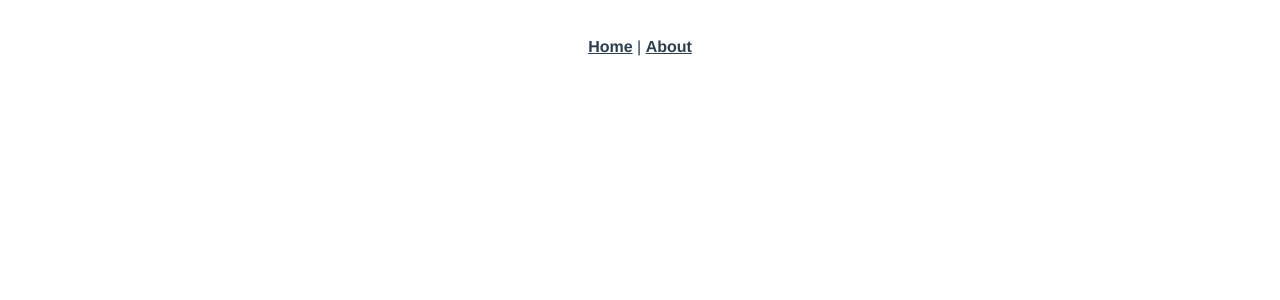
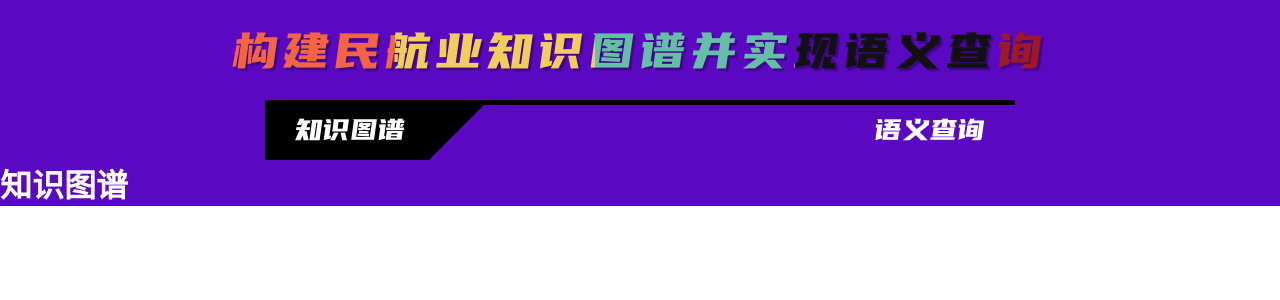
Before and after one commit to QGDM2018/klmap, a Vue app: page /map#/search in a window 1280 px wide. Before the commit this address led to /map#/map. Shown: the top 300 px of the page. Built offline with nearby package versions, Linux system fonts and the light colour scheme.

Commit message:
7,28搭建导航栏

```diff
--- a/src/App.vue
+++ b/src/App.vue
@@ -1,32 +1,201 @@
+<style lang="scss">
+@font-face {
+  font-family: "title";
+  src: url("./assets/title.ttf");
+}
+* {
+  padding: 0;
+  margin: 0;
+}
+#app {
+  padding: 0;
+  margin: 0;
+  width: 100vw;
+  min-width: 1080px;
+  color: #fff;
+  background-color: #5b08c3;
+  overflow-x: hidden;
+  .top {
+    text-align: center;
+    font-family: "title";
+    .title {
+      display: flex;
+      justify-content: center;
+      letter-spacing: 0.1em;
+      svg {
+        height: 2em;
+        width: 20em;
+        font-size: 50px;
+      }
+      .text-line {
+        letter-spacing: 0.1em;
+      }
+      .anim-shape {
+        transform: translate(0, 0);
+        animation: moving-panel 1s ease-in-out infinite alternate;
+      }
+      .shadow {
+        transform: translate(0.05em, 0.05em);
+      }
+      .anim-shape--shadow {
+        fill: #000;
+        fill-opacity: 0.3;
+      }
+    }
+    .nav {
+      position: relative;
+      margin: 0 auto;
+      width: 25em;
+      height: 2em;
+      font-size: 30px;
+      line-height: 2em;
+      overflow: hidden;
+      .con {
+        display: flex;
+        justify-content: space-between;
+        position: absolute;
+        top: 0;
+        left: 0;
+        z-index: 1;
+        height: 100%;
+        width: 100%;
+        .left,
+        .right {
+          cursor: pointer;
+          padding: 0 1em;
+        }
+      }
+      .bg {
+        position: relative;
+        height: 2em;
+        width: 6em;
+        background: #000;
+        transition: transform 0.3s;
+        .leftline,
+        .rightline {
+          position: absolute;
+          height: 5px;
+          background: #000;
+        }
+      }
+      .bg::before {
+        content: "";
+        position: absolute;
+        top: 0;
+        left: -1.97em;
+        border-width: 2em 2em 0 0;
+        border-style: solid;
+        border-color: transparent #000;
+      }
+      .bg:after {
+        content: "";
+        position: absolute;
+        top: 0;
+        right: -1.97em;
+        border-width: 0 0 2em 2em;
+        border-style: solid;
+        border-color: transparent #000;
+      }
+      .showLeft {
+        transform: translateX(-0.5em);
+      }
+      .showRight {
+        transform: translateX(19.5em);
+      }
+      .showMiddle {
+        transform: translateX(9.5em);
+      }
+    }
+  }
+}
+@keyframes moving-panel {
+  0% {
+    transform: translate(-1.1em, 0);
+  }
+  100% {
+    transform: translate(1.1em, 0);
+  }
+}
+</style>
 <template>
   <div id="app">
-    <div id="nav">
-      <router-link to="/">Home</router-link> |
-      <router-link to="/about">About</router-link>
+    <div class="top">
+      <div class="title">
+        <svg>
+          <clipPath id="cp-text">
+            <text
+              text-anchor="middle"
+              x="50%"
+              y="50%"
+              dy=".35em"
+              class="text-line"
+            >构建民航业知识图谱并实现语义查询</text>
+          </clipPath>
+          <g clip-path="url(#cp-text)" class="shadow">
+            <rect width="100%" height="100%" class="anim-shape anim-shape--shadow" />
+          </g>
+          <g clip-path="url(#cp-text)" class="colortext">
+            <rect width="100%" height="100%" fill="#9E1826" class="anim-shape" />
+            <rect width="80%" height="100%" fill="#111111" class="anim-shape" />
+            <rect width="60%" height="100%" fill="#65BFA6" class="anim-shape" />
+            <rect width="40%" height="100%" fill="#F2CD5C" class="anim-shape" />
+            <rect width="20%" height="100%" fill="#F26444" class="anim-shape" />
+          </g>
+        </svg>
+      </div>
+      <div class="nav">
+        <div class="con">
+          <div class="left" @click="toMap">知识图谱</div>
+          <div class="right" @click="toSearch">语义查询</div>
+        </div>
+        <div class="bg" :class="bgClass">
+          <span v-show="router=='404'" style="font-weight: bold">404</span>
+          <div class="leftline" style="left: -20em; bottom: 0; width: 19em"></div>
+          <div class="rightline" style="right: -20em; top: 0; width: 19em"></div>
+        </div>
+      </div>
     </div>
-    <router-view/>
+    <router-view class="bottom" />
   </div>
 </template>
 
-<style lang="scss">
-#app {
-  font-family: Avenir, Helvetica, Arial, sans-serif;
-  -webkit-font-smoothing: antialiased;
-  -moz-osx-font-smoothing: grayscale;
-  text-align: center;
-  color: #2c3e50;
-}
-
-#nav {
-  padding: 30px;
-
-  a {
-    font-weight: bold;
-    color: #2c3e50;
-
-    &.router-link-exact-active {
-      color: #42b983;
+<script>
+export default {
+  data() {
+    return {
+      router: "map"
+    };
+  },
+  methods: {
+    toMap() {
+      this.router = "map";
+      this.$router.replace({ name: "map" });
+    },
+    toSearch() {
+      this.router = "search";
+      this.$router.replace({ name: "search" });
+    }
+  },
+  computed: {
+    bgClass: function() {
+      if (this.router == "map") {
+        return "showLeft";
+      } else if (this.router == "search") {
+        return "showRight";
+      } else {
+        return "showMiddle";
+      }
+    }
+  },
+  watch: {
+    $route: {
+      handler: function(val, oldVal) {
+        if(val.name == 404) {
+          this.router = '404';
+        }
+      },
+      deep: true
     }
   }
-}
-</style>
+};
+</script>
--- a/src/router/index.js
+++ b/src/router/index.js
@@ -1,26 +1,32 @@
 import Vue from 'vue'
 import VueRouter from 'vue-router'
-import Home from '../views/Home.vue'
 
 Vue.use(VueRouter)
 
-  const routes = [
+const routes = [
   {
     path: '/',
-    name: 'Home',
-    component: Home
+    redirect: '/map'
   },
   {
-    path: '/about',
-    name: 'About',
-    // route level code-splitting
-    // this generates a separate chunk (about.[hash].js) for this route
-    // which is lazy-loaded when the route is visited.
-    component: () => import(/* webpackChunkName: "about" */ '../views/About.vue')
+    path: '/map',
+    name: 'map',
+    component: () => import('../views/map.vue')
+  },
+  {
+    path: '/search',
+    name: 'search',
+    component: () => import('../views/search.vue')
+  },
+  {
+    path: '*',
+    name: '404',
+    component: () => import('../views/404.vue')
   }
 ]
 
 const router = new VueRouter({
+  mode: 'history',
   routes
 })
 
--- /dev/null
+++ b/src/views/404.vue
@@ -0,0 +1,14 @@
+<style lang="scss" scoped>
+.error {
+  height: 100vh;
+  width: 100vw;
+  font-size: 100px;
+  line-height: 100vh;
+  text-align: center;
+}
+</style>
+<template>
+  <div class="error">
+    <h1>404</h1>
+  </div>
+</template>
--- a/src/views/About.vue
+++ /dev/null
@@ -1,5 +0,0 @@
-<template>
-  <div class="about">
-    <h1>This is an about page</h1>
-  </div>
-</template>
--- a/src/views/Home.vue
+++ /dev/null
@@ -1,18 +0,0 @@
-<template>
-  <div class="home">
-    <img alt="Vue logo" src="../assets/logo.png">
-    <HelloWorld msg="Welcome to Your Vue.js App"/>
-  </div>
-</template>
-
-<script>
-// @ is an alias to /src
-import HelloWorld from '@/components/HelloWorld.vue'
-
-export default {
-  name: 'Home',
-  components: {
-    HelloWorld
-  }
-}
-</script>
--- /dev/null
+++ b/src/views/map.vue
@@ -0,0 +1,19 @@
+<style lang="scss" scoped>
+
+</style>
+<template>
+  <div class="map">
+    <h1>知识图谱</h1>
+  </div>
+</template>
+
+<script>
+// import HelloWorld from '@/components/HelloWorld.vue'
+
+export default {
+  name: 'Home',
+  components: {
+
+  }
+}
+</script>
--- /dev/null
+++ b/src/views/search.vue
@@ -0,0 +1,15 @@
+<style lang="scss" scoped>
+
+</style>
+
+<template>
+  <div class="search">
+      <h1>语义查询</h1>
+  </div>
+</template>
+
+<script>
+export default {
+
+}
+</script>
```
Also changed, not shown: src/assets/title.ttf (added).
